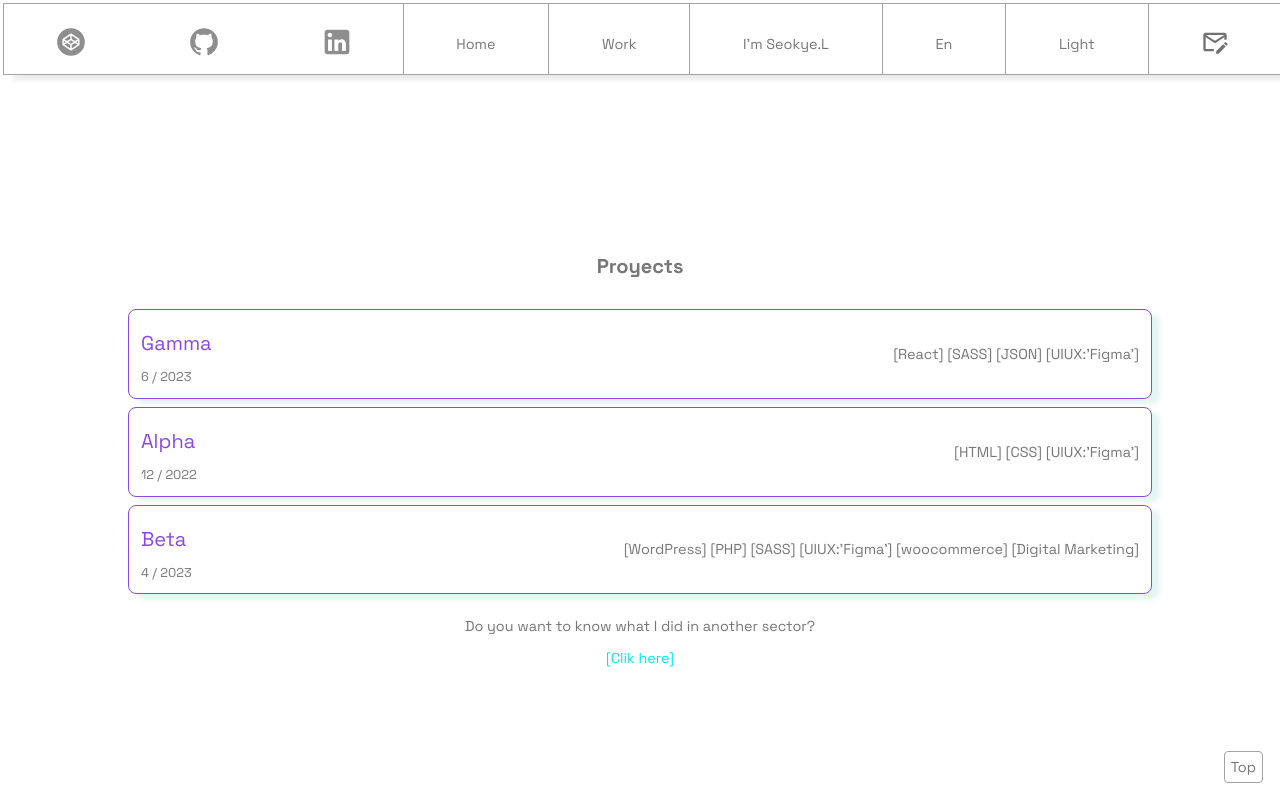
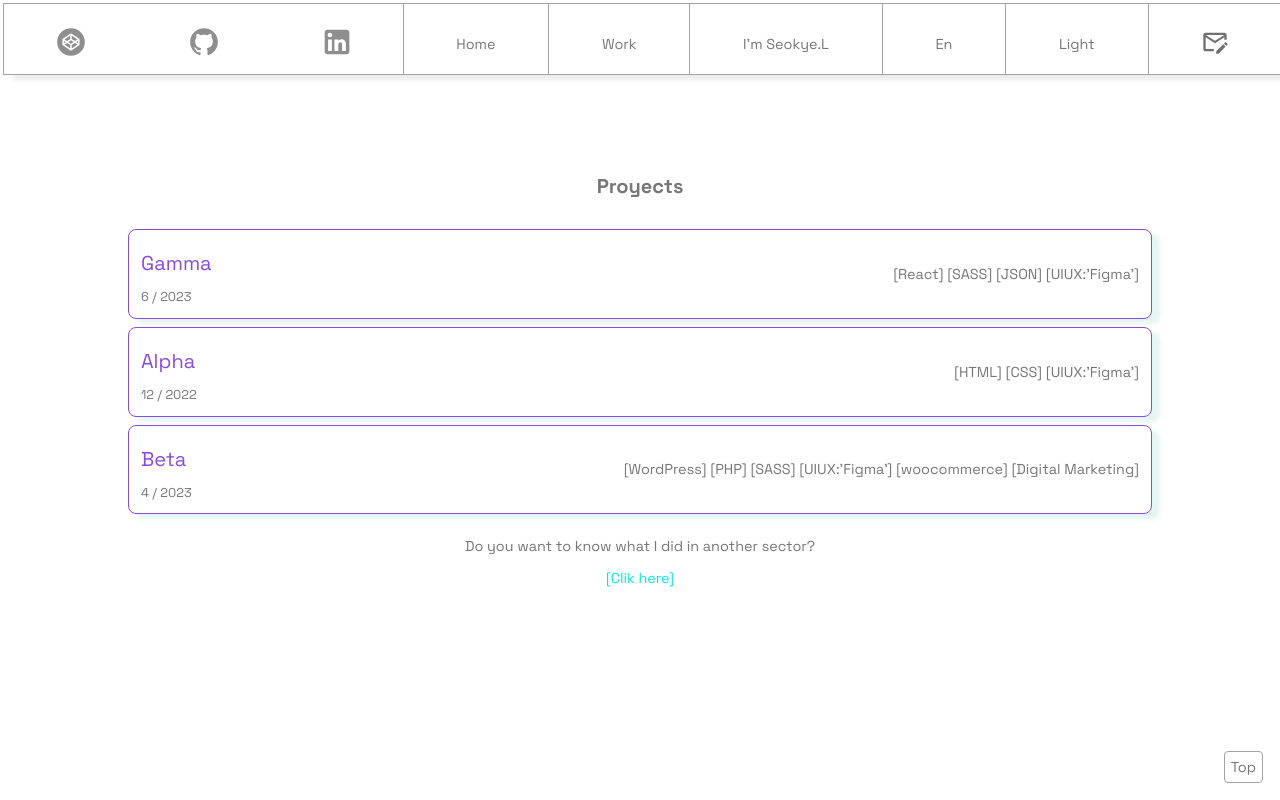
Before and after one commit to seokyelee/GammaPortfolio, a React (Vite) app: page /work in a window 1280 px wide. Built offline with nearby package versions, Linux system fonts and the light colour scheme.

Commit message:
fix margin top

```diff
--- a/src/views/work/Work.scss
+++ b/src/views/work/Work.scss
@@ -10,7 +10,7 @@
 
 .work_page{
      width: 100vw;
-     margin-top:80px;
+     margin-top:-80px;
      height: 100vh;
 }
 .link_more{
```
